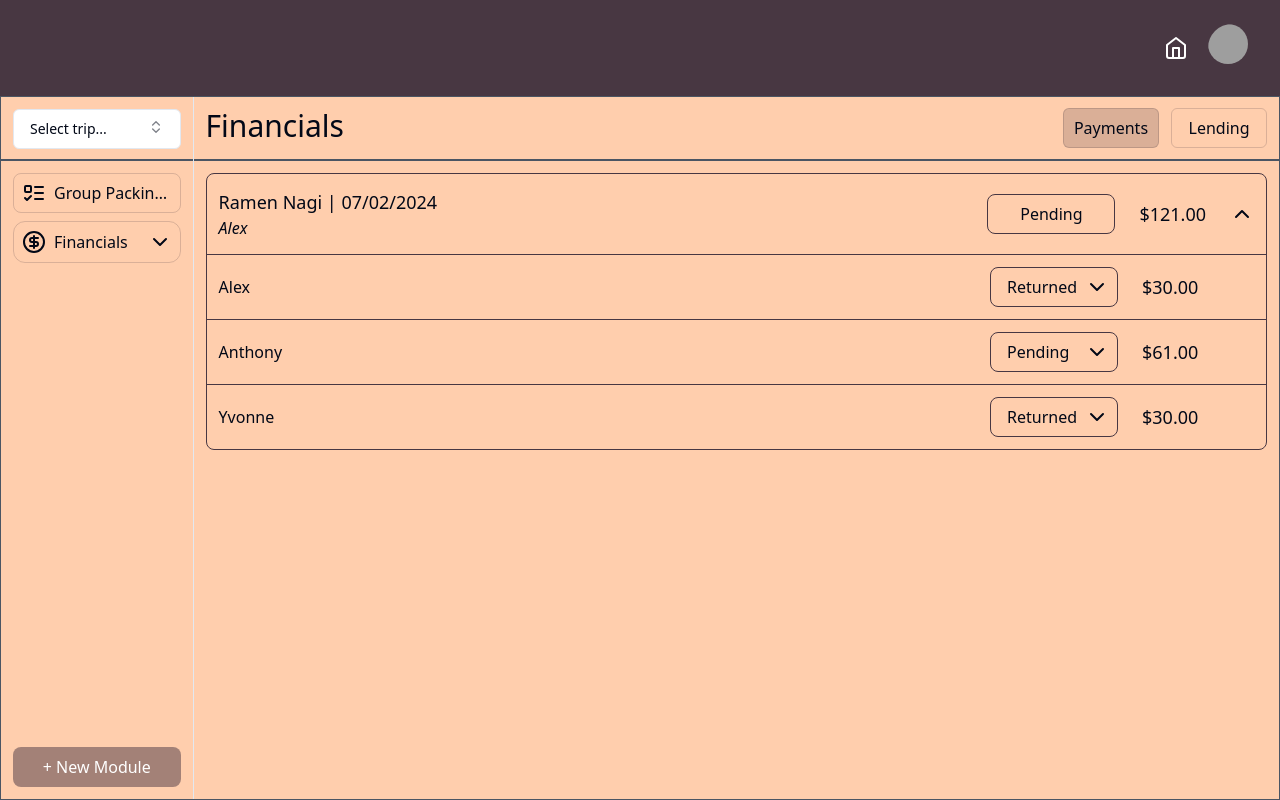
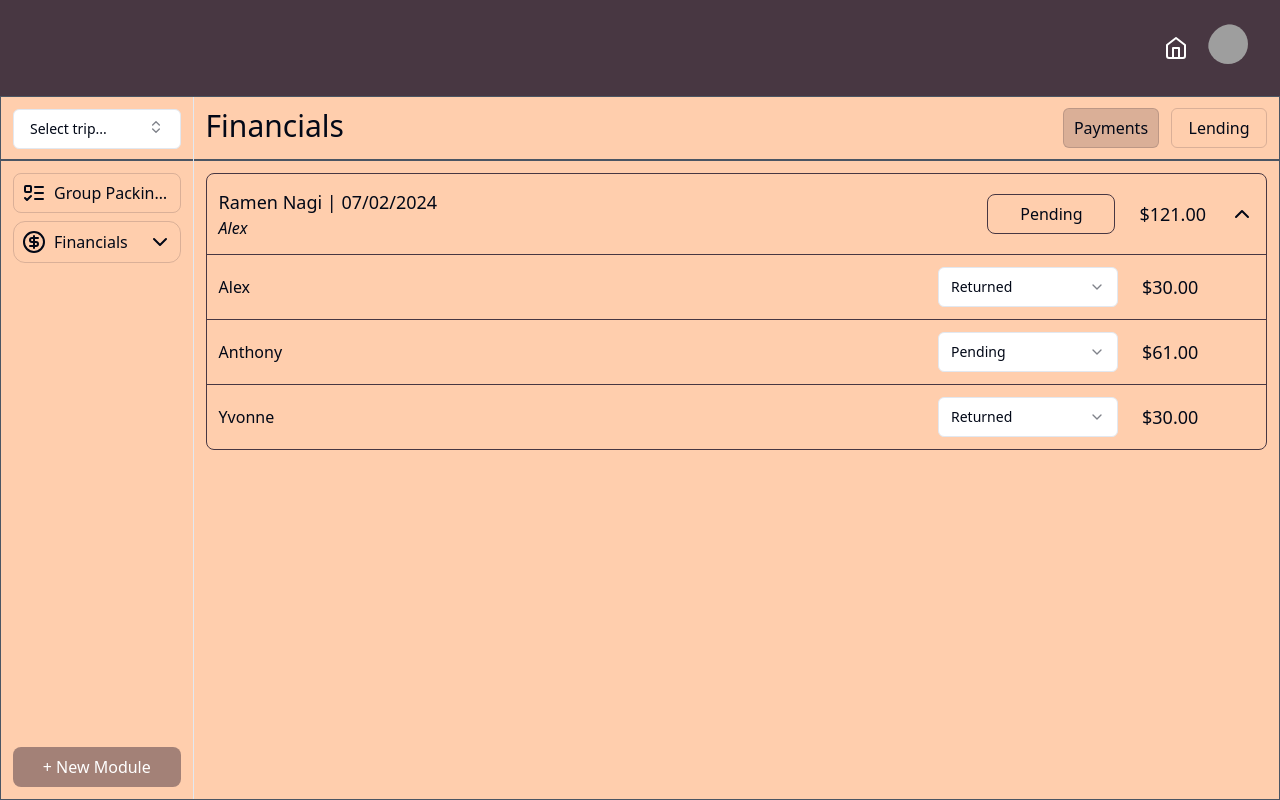
Before and after one commit to punalex01/trip-planner, a React (Vite) app in the folder frontend/: page /financials in a window 1280 px wide. Built offline with nearby package versions, Linux system fonts and the light colour scheme; grey boxes are pictures that could not be loaded.

Commit message:
feat: allow change return status of payments

```diff
--- a/frontend/src/components/financials/Payment.tsx
+++ b/frontend/src/components/financials/Payment.tsx
@@ -3,11 +3,31 @@ import { FC, useState } from 'react';
 import { mockPayments } from '../../mocks/payments';
 import { currencyFormatter } from 'src/global/functions';
 import { format } from 'date-fns';
+import { IUser } from 'src/interfaces/User';
+import { Select, SelectContent, SelectItem, SelectTrigger, SelectValue } from 'shadcn/components/ui/select';
 
 interface PaymentProps {}
 
 export const Payment: FC<PaymentProps> = () => {
   const [isCollapsed, setCollapsed] = useState(false);
+
+  const [payments, setPayments] = useState(mockPayments);
+
+  // TODO - Call update API request instead of just updating in frontend
+  const setUserReturnStatus = (lender: IUser, isReturned: boolean) => {
+    const currLenderAmount = payments.lenderAmounts.find((lenderAmount) => lenderAmount.user === lender);
+    if (currLenderAmount) {
+      currLenderAmount.isReturned = isReturned;
+    }
+    const tempLenderAmounts = payments.lenderAmounts;
+    tempLenderAmounts.map((lenderAmount) =>
+      lenderAmount.user === currLenderAmount?.user ? currLenderAmount : lenderAmount
+    );
+    setPayments({
+      ...payments,
+      lenderAmounts: tempLenderAmounts,
+    });
+  };
 
   return (
     <div className='w-full border border-eggplant rounded-lg divide-y divide-eggplant'>
@@ -17,20 +37,20 @@ export const Payment: FC<PaymentProps> = () => {
       >
         <div className='flex flex-col justify-center'>
           <p className='text-lg'>
-            {mockPayments.name} | {format(mockPayments.date, 'MM/dd/yyyy')}
+            {payments.name} | {format(payments.date, 'MM/dd/yyyy')}
           </p>
-          <p className='italic'>{mockPayments.lendee.name}</p>
+          <p className='italic'>{payments.lendee.name}</p>
         </div>
         <div className='flex flex-row h-full items-center space-x-6'>
           <div className='flex w-32 h-10 px-4 justify-center items-center border rounded-lg border-eggplant'>
-            <p>{mockPayments.isReturned ? 'Returned' : 'Pending'}</p>
+            <p>{payments.isReturned ? 'Returned' : 'Pending'}</p>
           </div>
           <div className='text-lg '>$121.00</div>
           {isCollapsed ? <ChevronDown className='shrink-0' /> : <ChevronUp className='shrink-0' />}
         </div>
       </div>
       {!isCollapsed
-        ? mockPayments.lenderAmounts.map((user, index) => {
+        ? payments.lenderAmounts.map((user, index) => {
             return (
               <div key={index}>
                 <div className='flex w-full h-16 px-3 justify-between '>
@@ -38,10 +58,21 @@ export const Payment: FC<PaymentProps> = () => {
                     <p>{user.user.name}</p>
                   </div>
                   <div className='flex flex-row h-full items-center space-x-6'>
-                    <div className='flex w-32 h-10 pl-4 pr-2 items-center justify-between border border-eggplant rounded-lg space-x-2 hover:bg-eggplant/20'>
-                      <p>{user.isReturned ? 'Returned' : 'Pending'}</p>
-                      <ChevronDown className='shrink-0' />
-                    </div>
+                    {/* <div className='flex w-32 h-10 pl-4 pr-2 items-center justify-between border border-eggplant rounded-lg space-x-2 hover:bg-eggplant/20'> */}
+                    <Select
+                      key={index}
+                      defaultValue={user.isReturned ? 'Returned' : 'Pending'}
+                      onValueChange={(value) => setUserReturnStatus(user.user, value === 'Returned' ? true : false)}
+                    >
+                      <SelectTrigger className='w-[180px]'>
+                        <SelectValue placeholder={'Pending'} />
+                      </SelectTrigger>
+                      <SelectContent position='popper' avoidCollisions={false}>
+                        <SelectItem value={'Pending'}>Pending</SelectItem>
+                        <SelectItem value={'Returned'}>Returned</SelectItem>
+                      </SelectContent>
+                    </Select>
+                    {/* </div> */}
                     <div className='w-28 text-lg pr-12'>{currencyFormatter.format(user.amount)}</div>
                   </div>
                 </div>
--- a/frontend/src/interfaces/Payment.ts
+++ b/frontend/src/interfaces/Payment.ts
@@ -1,16 +1,17 @@
-import { User } from './User';
+import { IUser } from './User';
 
-export interface Payment {
+export interface IPayment {
   name: string;
   date: Date;
-  lendee: User; // User
+  lendee: IUser; // User
   isReturned: boolean;
   total: number;
   lenderAmounts: LenderAmount[];
+  uuid: string;
 }
 
 export interface LenderAmount {
-  user: User; // User
+  user: IUser; // User
   amount: number;
   isReturned: boolean;
 }
--- a/frontend/src/interfaces/User.ts
+++ b/frontend/src/interfaces/User.ts
@@ -1,4 +1,4 @@
-export interface User {
+export interface IUser {
   name: string;
   email: string;
   uuid: string;
--- a/frontend/src/mocks/payments.ts
+++ b/frontend/src/mocks/payments.ts
@@ -1,6 +1,7 @@
+import { IPayment } from 'src/interfaces/Payment';
 import { mockUsers } from './users';
 
-export const mockPayments = {
+export const mockPayments: IPayment = {
   name: 'Ramen Nagi',
   date: new Date(2024, 6, 2),
   lendee: mockUsers[0],
@@ -23,4 +24,5 @@ export const mockPayments = {
       isReturned: true,
     },
   ],
+  uuid: 'Placeholder UUID',
 };
--- a/frontend/src/mocks/users.ts
+++ b/frontend/src/mocks/users.ts
@@ -1,4 +1,6 @@
-export const mockUsers = [
+import { IUser } from 'src/interfaces/User';
+
+export const mockUsers: IUser[] = [
   {
     name: 'Alex',
     email: 'a@gmail.com',
```
